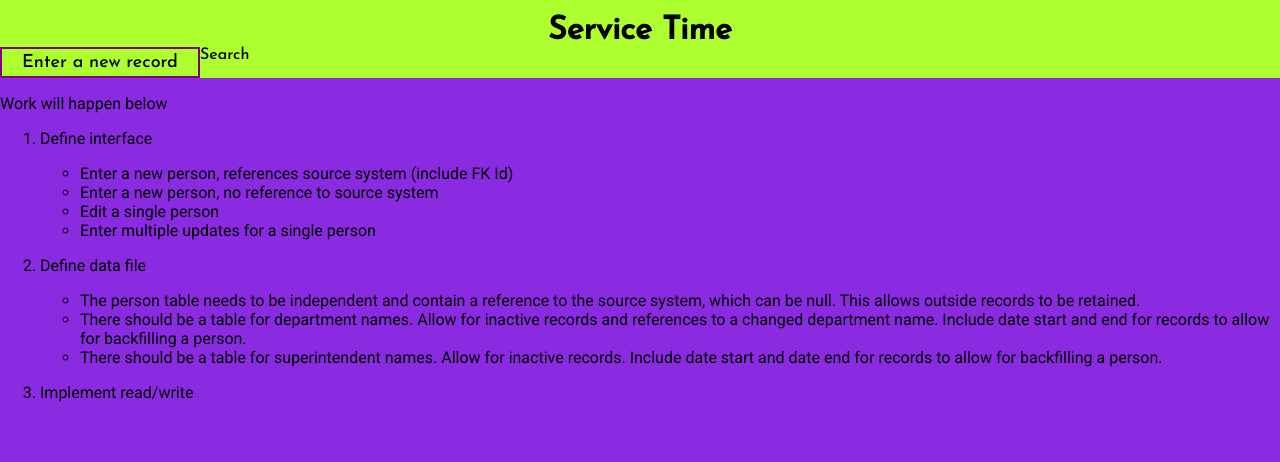
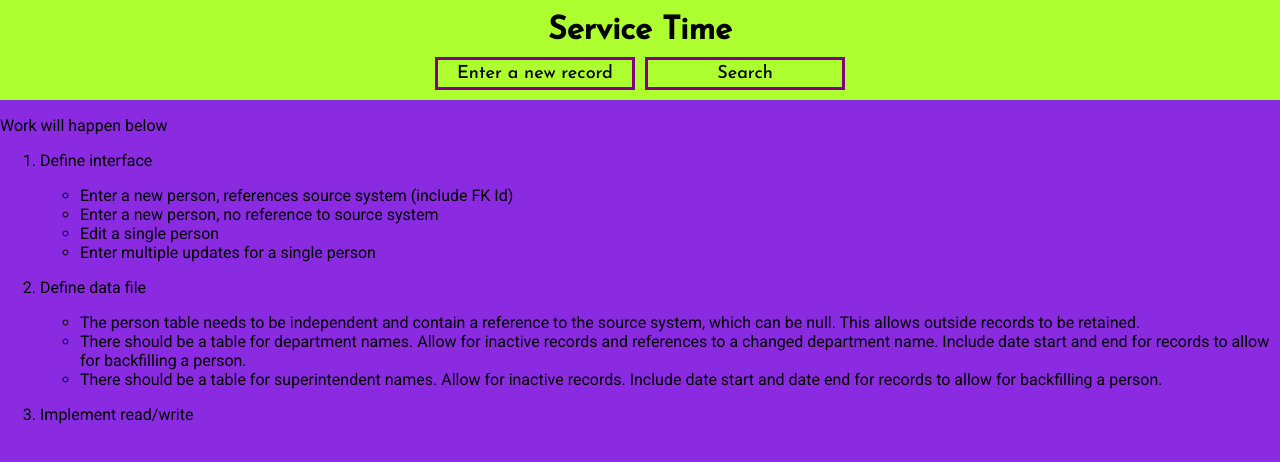
Before and after one commit to kristenkinnearohlmann/service-time, a website: page index.html in a window 1280 px wide. Drawn offline with Linux system fonts and the light colour scheme.

Commit message:
Styled buttons and centered in menu

```diff
--- a/assets/styles.css
+++ b/assets/styles.css
@@ -22,13 +22,16 @@ header {
 
 .header-menu {
     display: flex;
+    justify-content: center;
+    padding: 5px;
 }
 
 button {
     background-color: transparent;
-    border: 2px solid purple;
+    border: 3px solid purple;
     font-family: 'Josefin Sans', sans-serif;
     font-size: 1.125rem;
+    margin: 5px;
     padding: 0.25rem;
     width: 200px;
 }
--- a/index.html
+++ b/index.html
@@ -15,7 +15,7 @@
                     <button id="enter-record">Enter a new record</button>
                 </div>
                 <div>
-                    Search
+                    <button id="search-record">Search</button>
                 </div>
             </div>
         </header>
```
